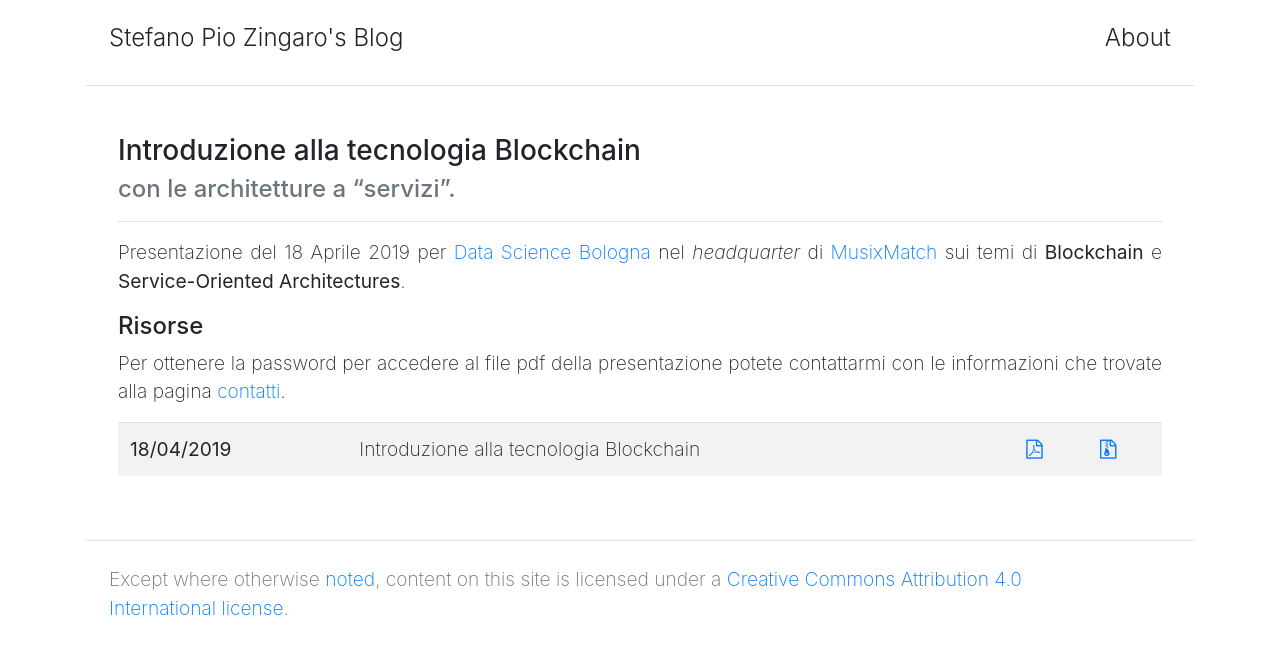
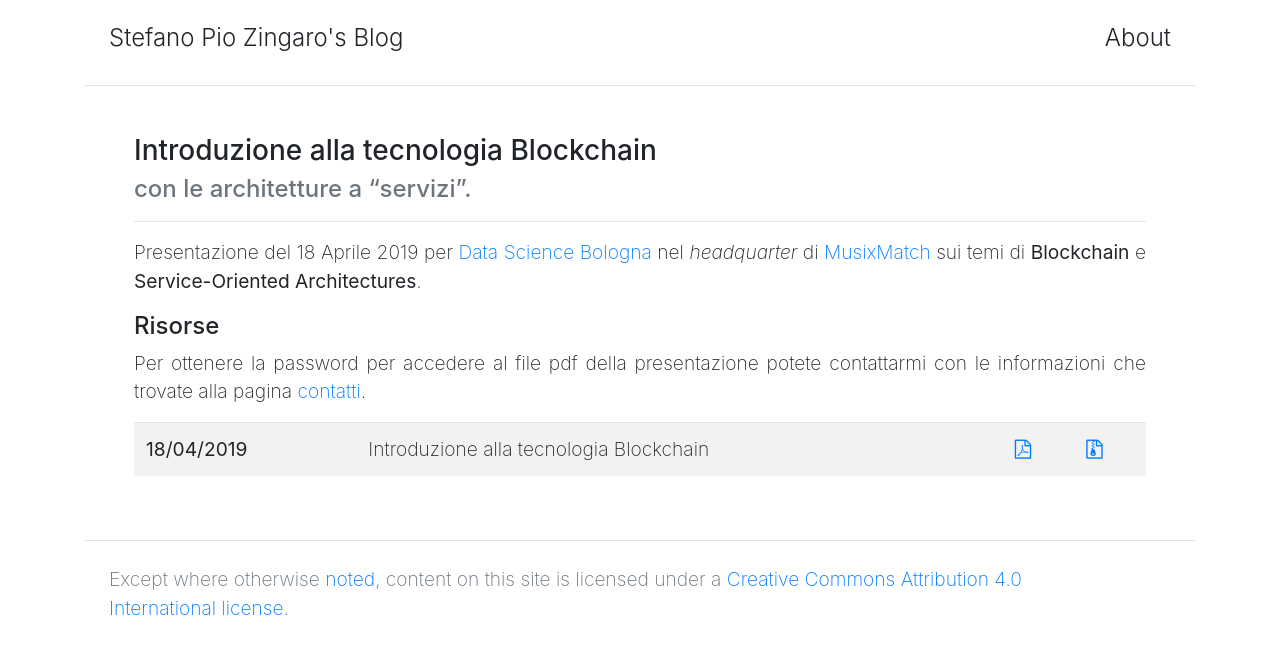
Before and after one commit to saltgz/saltgz.github.io, a Jekyll site: the page built from _posts/2019-04-18-blockchain-soa.md, in a window 1280 px wide. Shown: the top 654 px of the page. Built offline with Jekyll 4.4.1, drawn with Linux system fonts in a browser that asks for light colours; comment, search, counter and statistics services are not loaded.

Commit message:
Update post.html

```diff
--- a/_layouts/post.html
+++ b/_layouts/post.html
@@ -2,6 +2,6 @@
 layout: default
 ---
 
-<span class="text-justify">
+<div class="px-3 text-justify">
   {{ content }}
-</span>
+</div>
```
